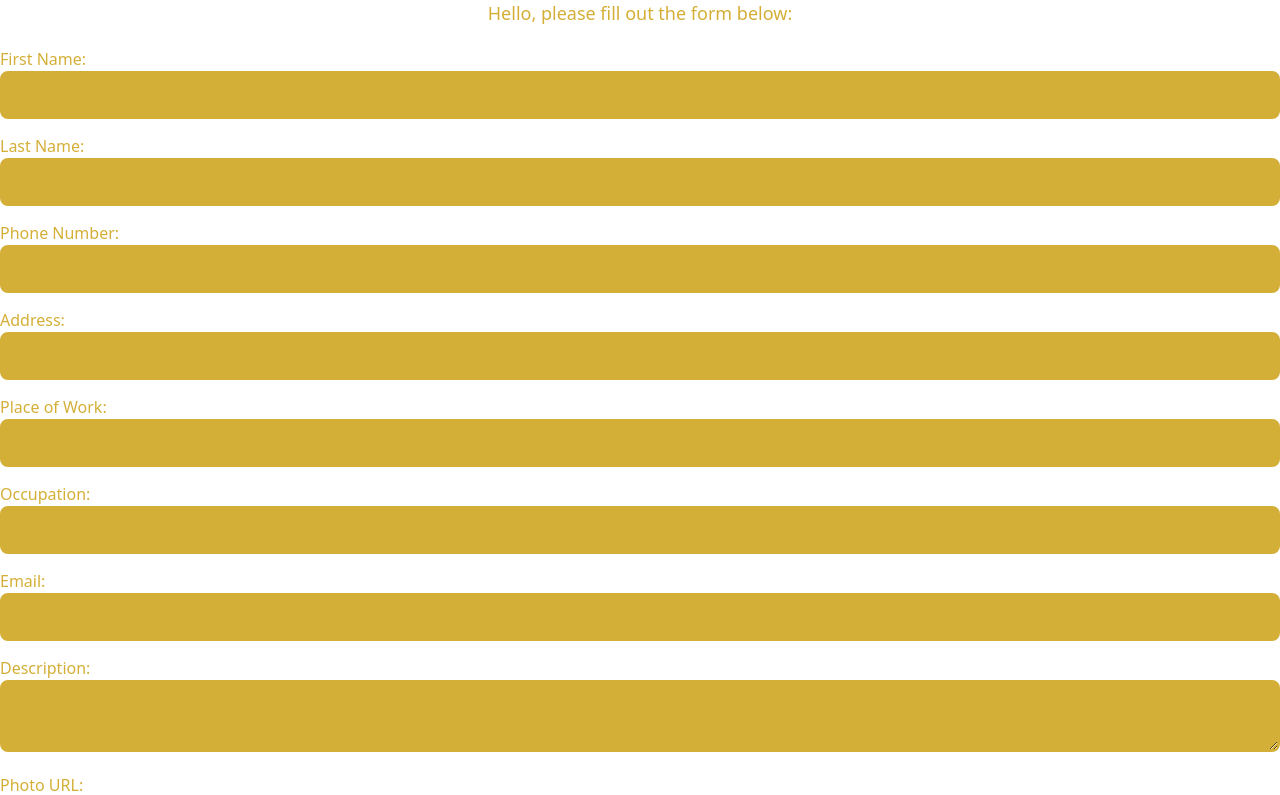
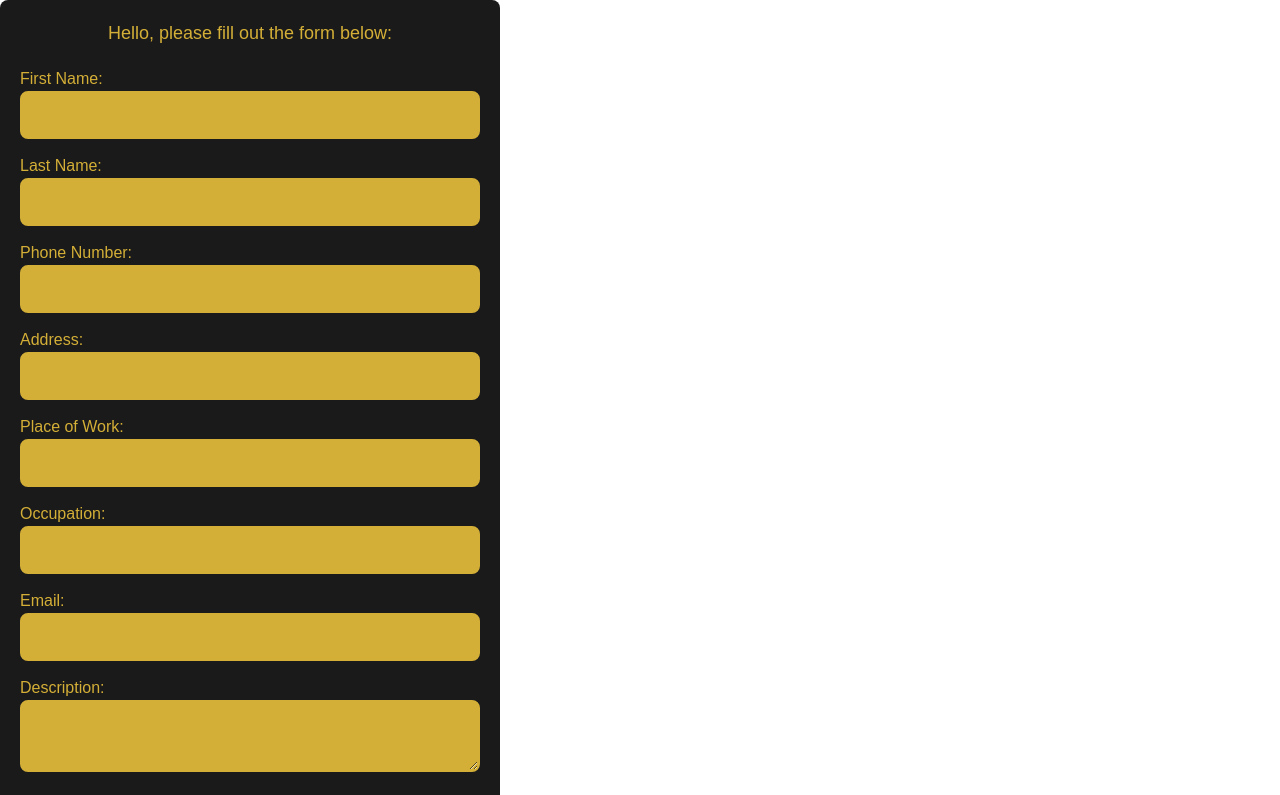
Before and after one commit to UTDallasEPICS/Support-Our-Scrubs-Noble-Award, a Nuxt app: page /nominator in a window 1280 px wide. Shown: the top 795 px of the page. Built offline with nearby package versions, Linux system fonts and the light colour scheme.

Commit message:
Update index.vue
black side profile

```diff
--- a/pages/nominator/index.vue
+++ b/pages/nominator/index.vue
@@ -1,5 +1,5 @@
 <template>
-    <div>
+  <div class="container">
     <p>Hello, please fill out the form below:</p>
     <form @submit.prevent="submitForm">
       <div>
@@ -199,5 +199,4 @@
 button:focus {
   outline: none;
 }
-
 </style>
```
Lines whose indentation alone changed are shown as unchanged.
